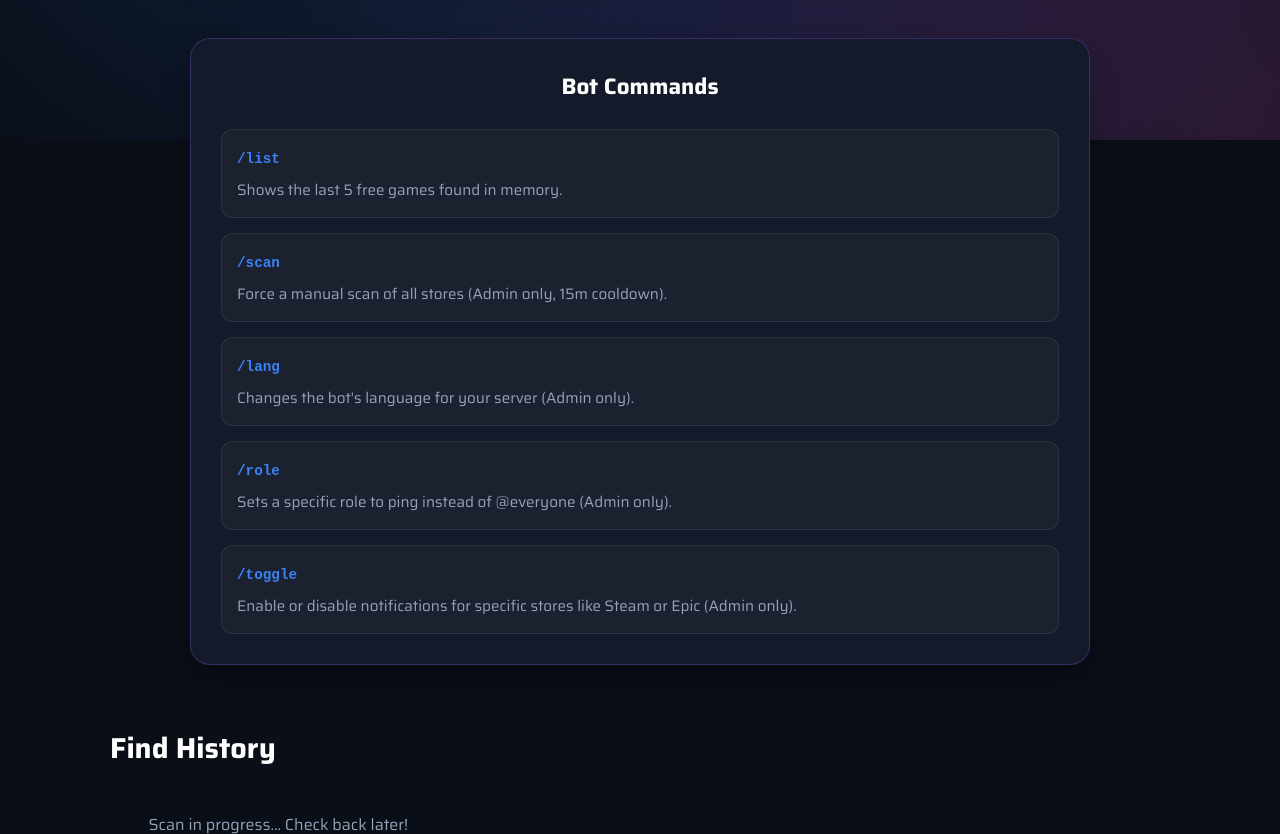
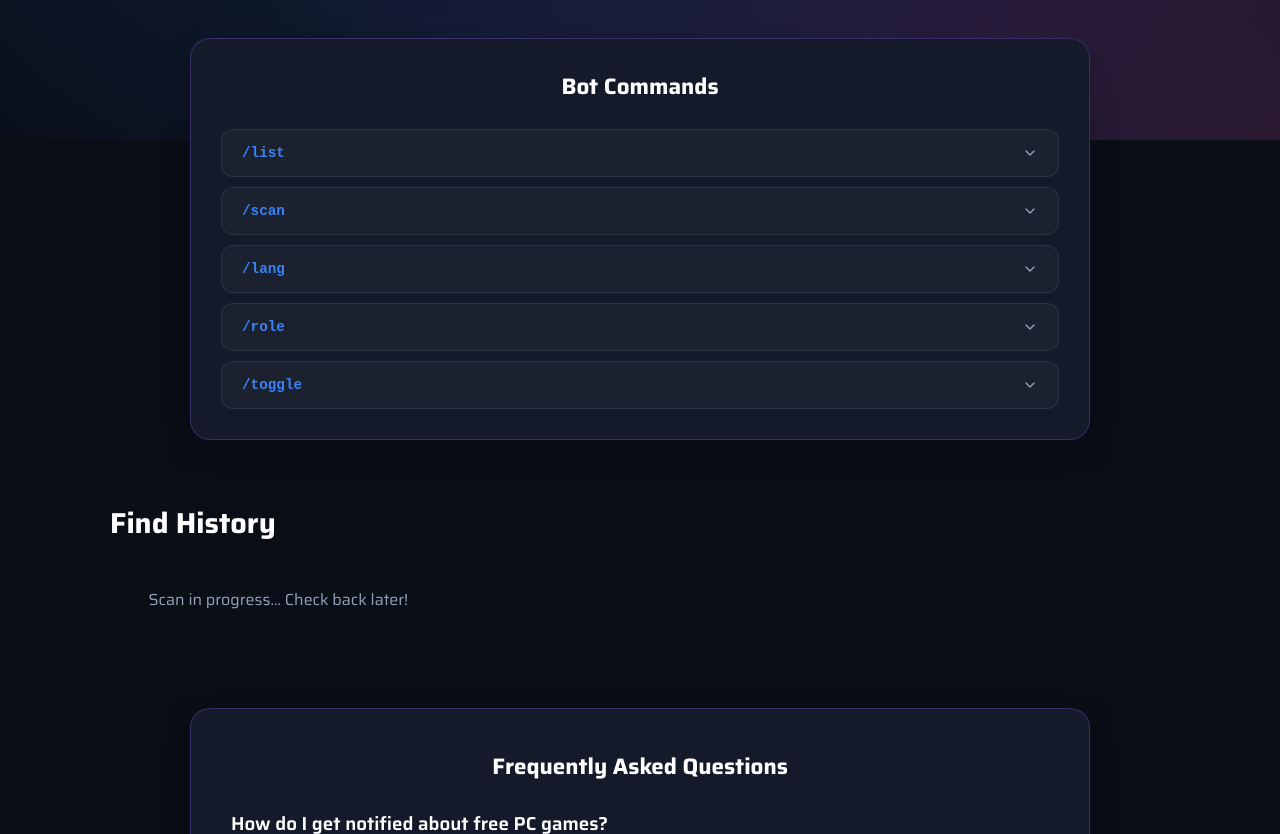
Before and after one commit to AbelQ11/free-game-deals, a website: page free-game-deals/static/index.html in a window 1280 px wide. Shown: the part 660-1494 px from the top of the page. Drawn offline with Linux system fonts and the light colour scheme; no server answers.

Commit message:
Add: Accordion effect on the command list

```diff
--- a/free-game-deals/static/css/style.css
+++ b/free-game-deals/static/css/style.css
@@ -417,6 +417,59 @@ footer {
     cursor: pointer;
 }
 
+.accordion {
+    display: flex;
+    flex-direction: column;
+    gap: 10px;
+    margin-top: 20px;
+}
+
+.accordion-item {
+    background: rgba(255,255,255,0.03);
+    border: 1px solid var(--border);
+    border-radius: 12px;
+    overflow: hidden;
+    transition: background 0.3s ease;
+}
+
+.accordion-item.active {
+    background: rgba(59, 130, 246, 0.05);
+    border-color: var(--primary);
+}
+
+.accordion-header {
+    padding: 15px 20px;
+    display: flex;
+    justify-content: space-between;
+    align-items: center;
+    cursor: pointer;
+    user-select: none;
+}
+
+.accordion-header .chevron {
+    transition: transform 0.3s ease;
+    color: var(--text-muted);
+}
+
+.accordion-item.active .accordion-header .chevron {
+    transform: rotate(180deg);
+    color: var(--primary);
+}
+
+.accordion-content {
+    max-height: 0;
+    overflow: hidden;
+    transition: max-height 0.35s cubic-bezier(0.4, 0, 0.2, 1);
+}
+
+.accordion-content p {
+    margin: 0;
+    padding: 0 20px 15px 20px;
+    color: var(--text-muted);
+    font-size: 0.95em;
+    line-height: 1.5;
+}
+
 @media (max-width: 768px) {
     h1 {
         font-size: 2.5em;
--- a/free-game-deals/static/index.html
+++ b/free-game-deals/static/index.html
@@ -95,26 +95,56 @@
 
     <section class="setup-box" style="margin-bottom: 60px;">
         <h2 data-i18n="commandsTitle" style="text-align: center; margin-top: 0;">Bot Commands</h2>
-        <div style="display: flex; flex-direction: column; gap: 15px; margin-top: 20px;">
-            <div style="background: rgba(255,255,255,0.03); padding: 15px; border-radius: 12px; border: 1px solid var(--border);">
-                <code style="color: var(--primary); font-size: 1.1em; font-weight: bold;">/list</code>
-                <p style="margin: 8px 0 0; color: var(--text-muted); font-size: 0.95em;" data-i18n="cmdListDesc">Shows the last 5 free games found in memory.</p>
+
+        <div class="accordion">
+            <div class="accordion-item">
+                <div class="accordion-header">
+                    <code style="color: var(--primary); font-size: 1.1em; font-weight: bold;">/list</code>
+                    <svg class="chevron" xmlns="http://www.w3.org/2000/svg" width="16" height="16" viewBox="0 0 24 24" fill="none" stroke="currentColor" stroke-width="2" stroke-linecap="round" stroke-linejoin="round"><polyline points="6 9 12 15 18 9"></polyline></svg>
+                </div>
+                <div class="accordion-content">
+                    <p data-i18n="cmdListDesc">Shows the last 5 free games found in memory.</p>
+                </div>
             </div>
-            <div style="background: rgba(255,255,255,0.03); padding: 15px; border-radius: 12px; border: 1px solid var(--border);">
-                <code style="color: var(--primary); font-size: 1.1em; font-weight: bold;">/scan</code>
-                <p style="margin: 8px 0 0; color: var(--text-muted); font-size: 0.95em;" data-i18n="cmdScanDesc">Force a manual scan of all stores (Admin only, 15m cooldown).</p>
+
+            <div class="accordion-item">
+                <div class="accordion-header">
+                    <code style="color: var(--primary); font-size: 1.1em; font-weight: bold;">/scan</code>
+                    <svg class="chevron" xmlns="http://www.w3.org/2000/svg" width="16" height="16" viewBox="0 0 24 24" fill="none" stroke="currentColor" stroke-width="2" stroke-linecap="round" stroke-linejoin="round"><polyline points="6 9 12 15 18 9"></polyline></svg>
+                </div>
+                <div class="accordion-content">
+                    <p data-i18n="cmdScanDesc">Force a manual scan of all stores (Admin only, 15m cooldown).</p>
+                </div>
             </div>
-            <div style="background: rgba(255,255,255,0.03); padding: 15px; border-radius: 12px; border: 1px solid var(--border);">
-                <code style="color: var(--primary); font-size: 1.1em; font-weight: bold;">/lang</code>
-                <p style="margin: 8px 0 0; color: var(--text-muted); font-size: 0.95em;" data-i18n="cmdLangDesc">Changes the bot's language for your server (Admin only).</p>
+
+            <div class="accordion-item">
+                <div class="accordion-header">
+                    <code style="color: var(--primary); font-size: 1.1em; font-weight: bold;">/lang</code>
+                    <svg class="chevron" xmlns="http://www.w3.org/2000/svg" width="16" height="16" viewBox="0 0 24 24" fill="none" stroke="currentColor" stroke-width="2" stroke-linecap="round" stroke-linejoin="round"><polyline points="6 9 12 15 18 9"></polyline></svg>
+                </div>
+                <div class="accordion-content">
+                    <p data-i18n="cmdLangDesc">Changes the bot's language for your server (Admin only).</p>
+                </div>
             </div>
-            <div style="background: rgba(255,255,255,0.03); padding: 15px; border-radius: 12px; border: 1px solid var(--border);">
-                <code style="color: var(--primary); font-size: 1.1em; font-weight: bold;">/role</code>
-                <p style="margin: 8px 0 0; color: var(--text-muted); font-size: 0.95em;" data-i18n="cmdRoleDesc">Sets a specific role to ping instead of @everyone (Admin only).</p>
+
+            <div class="accordion-item">
+                <div class="accordion-header">
+                    <code style="color: var(--primary); font-size: 1.1em; font-weight: bold;">/role</code>
+                    <svg class="chevron" xmlns="http://www.w3.org/2000/svg" width="16" height="16" viewBox="0 0 24 24" fill="none" stroke="currentColor" stroke-width="2" stroke-linecap="round" stroke-linejoin="round"><polyline points="6 9 12 15 18 9"></polyline></svg>
+                </div>
+                <div class="accordion-content">
+                    <p data-i18n="cmdRoleDesc">Sets a specific role to ping instead of @everyone (Admin only).</p>
+                </div>
             </div>
-            <div style="background: rgba(255,255,255,0.03); padding: 15px; border-radius: 12px; border: 1px solid var(--border);">
-                <code style="color: var(--primary); font-size: 1.1em; font-weight: bold;">/toggle</code>
-                <p style="margin: 8px 0 0; color: var(--text-muted); font-size: 0.95em;" data-i18n="cmdToggleDesc">Enable or disable notifications for specific stores like Steam or Epic (Admin only).</p>
+
+            <div class="accordion-item">
+                <div class="accordion-header">
+                    <code style="color: var(--primary); font-size: 1.1em; font-weight: bold;">/toggle</code>
+                    <svg class="chevron" xmlns="http://www.w3.org/2000/svg" width="16" height="16" viewBox="0 0 24 24" fill="none" stroke="currentColor" stroke-width="2" stroke-linecap="round" stroke-linejoin="round"><polyline points="6 9 12 15 18 9"></polyline></svg>
+                </div>
+                <div class="accordion-content">
+                    <p data-i18n="cmdToggleDesc">Enable or disable notifications for specific stores like Steam or Epic (Admin only).</p>
+                </div>
             </div>
         </div>
     </section>
--- a/free-game-deals/static/js/main.js
+++ b/free-game-deals/static/js/main.js
@@ -181,3 +181,25 @@ window.onclick = function(event) {
 }
 
 init_app();
+
+document.addEventListener('DOMContentLoaded', () => {
+    const accordionHeaders = document.querySelectorAll('.accordion-header');
+
+    accordionHeaders.forEach(header => {
+        header.addEventListener('click', () => {
+            const item = header.parentElement;
+            const content = item.querySelector('.accordion-content');
+            const isActive = item.classList.contains('active');
+
+            document.querySelectorAll('.accordion-item').forEach(otherItem => {
+                otherItem.classList.remove('active');
+                otherItem.querySelector('.accordion-content').style.maxHeight = null;
+            });
+
+            if (!isActive) {
+                item.classList.add('active');
+                content.style.maxHeight = content.scrollHeight + "px";
+            }
+        });
+    });
+});
```
